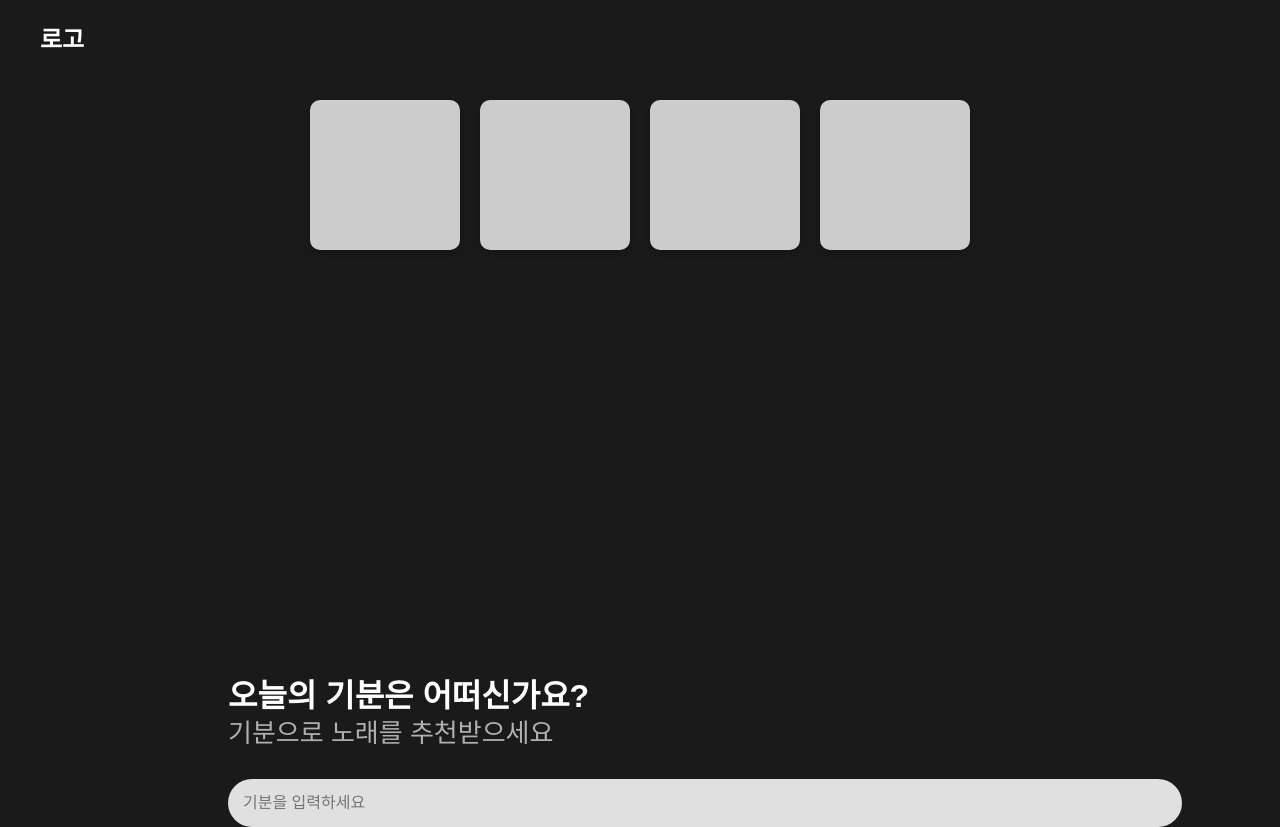
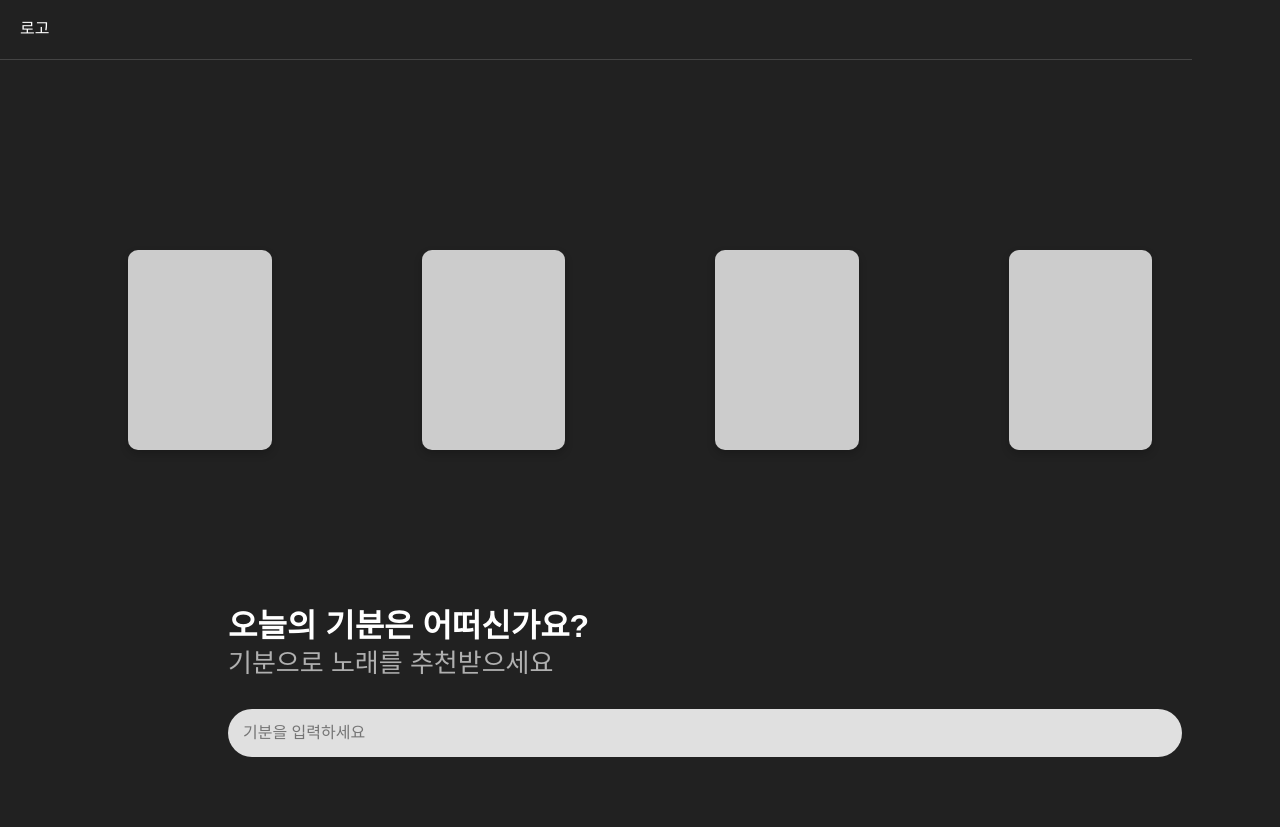
Before and after one commit to sjongwook/song_project, a FastAPI app: page / in a window 1280 px wide. After the commit the page ends 757 px from the top, so only its background shows below. Run offline with FastAPI, Linux system fonts and the light colour scheme.

Commit message:
Update main.css

```diff
--- a/static/main.css
+++ b/static/main.css
@@ -2,7 +2,7 @@ body {
     margin: 0;
     padding: 0;
     font-family: 'Arial', sans-serif;
-    background-color: #1a1a1a; /* 어두운 배경 */
+    background-color: #212121; /* 어두운 배경 */
     color: white;
     display: flex;
     flex-direction: column;
@@ -11,39 +11,80 @@ body {
 }
 
 .header {
-    width: 100%;
+    width: 90%;
     position: absolute;
     top: 0;
     left: 0;
     padding: 20px;
     background-color: transparent; /* 배경색 없음 */
     display: flex;
+    justify-content: space-between; /* 로고와 버튼을 양쪽에 배치 */
+    align-items: center;
+    border-bottom: 1px solid #444; /* 하단 선 추가 */
+    transform: translateY(-5px);
+}
+
+.logo {
+    display: flex;
     align-items: center;
 }
 
-.logo {
-    font-size: 24px;
+.logo-image {
+    width: 50px; /* 로고 크기 */
+    height: 50px; /* 정사각형 비율 */
+    object-fit: cover; /* 비율 유지하면서 자르기 */
+    border-radius: 50%; /* 동그란 로고 */
+    margin-right: 10px; /* 로고와 텍스트 사이 여백 */
+}
+
+.logo-text {
+    font-size: 30px; /* 텍스트 크기 */
     font-weight: bold;
+    color: white; /* 텍스트 색상 */
+}
+
+.nav-links {
+    display: flex;
+    gap: 20px; /* 버튼 간격 */
+    margin-right: 40px; /* 왼쪽으로 이동 (값을 조정) */
+}
+
+
+.nav-button {
+    font-size: 16px;
     color: white;
-    margin-left: 20px; /* 왼쪽 여백 */
+    text-decoration: none;
+    padding: 5px 10px; /* 버튼 패딩 */
+    border: 1px solid white; /* 버튼 테두리 */
+    border-radius: 5px;
+    transition: background-color 0.3s ease, color 0.3s ease;
+}
+
+.nav-button:hover {
+    background-color: white; /* 호버 시 배경색 변경 */
+    color: black; /* 호버 시 글자색 변경 */
+}
+
+.logo-image:hover {
+    transform: scale(1.1); /* 호버 시 확대 효과 */
 }
 
 .main-container {
     width: 80%;
     max-width: 1200px;
-    margin-top: 100px; /* 로고와 메인 컨텐츠 사이 간격 */
+    margin-top: 250px; /* 로고와 메인 컨텐츠 간격 */
 }
 
 .buttons-container {
     display: flex;
     justify-content: center; /* 네모 상자 중앙 정렬 */
-    gap: 20px; /* 버튼 간격 */
-    margin-bottom: 50px;
+    gap: 150px; /* 버튼 간격 */
+    margin-bottom: -250px;
 }
 
 .button-box {
-    width: 150px;
-    height: 150px;
+    width: 200px;
+    height: 200px;
     background-color: #cccccc; /* 버튼 배경색 */
     border-radius: 10px;
     box-shadow: 0 4px 8px rgba(0, 0, 0, 0.2);
@@ -51,9 +92,9 @@ body {
 
 .text-section {
     text-align: left; /* 왼쪽 정렬 */
-    margin-left: 100px; /* 왼쪽으로 약간의 여백 */
+    margin-left: 100px; /* 왼쪽으로 여백 */
     margin-bottom: 30px;
-    margin-top: 420px;
+    margin-top: 400px;
 }
 
 .text-section h1 {
```
